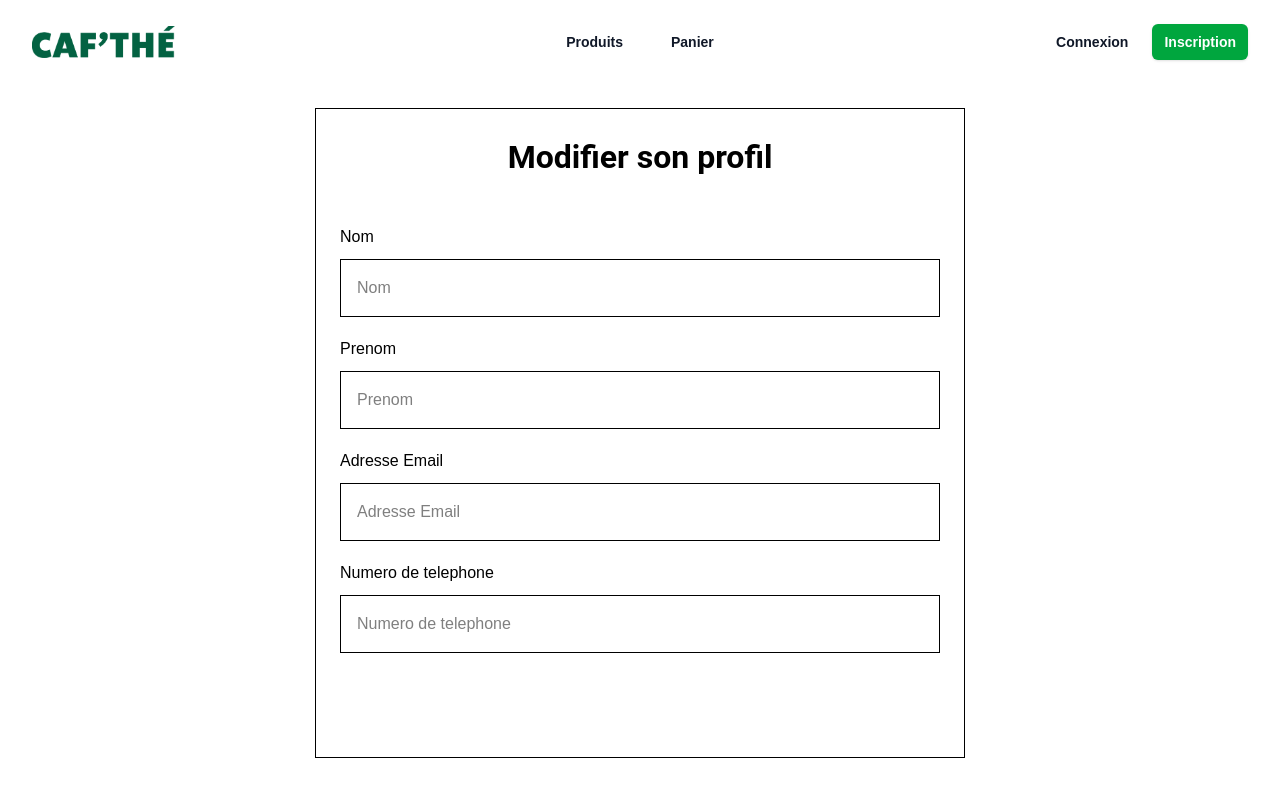
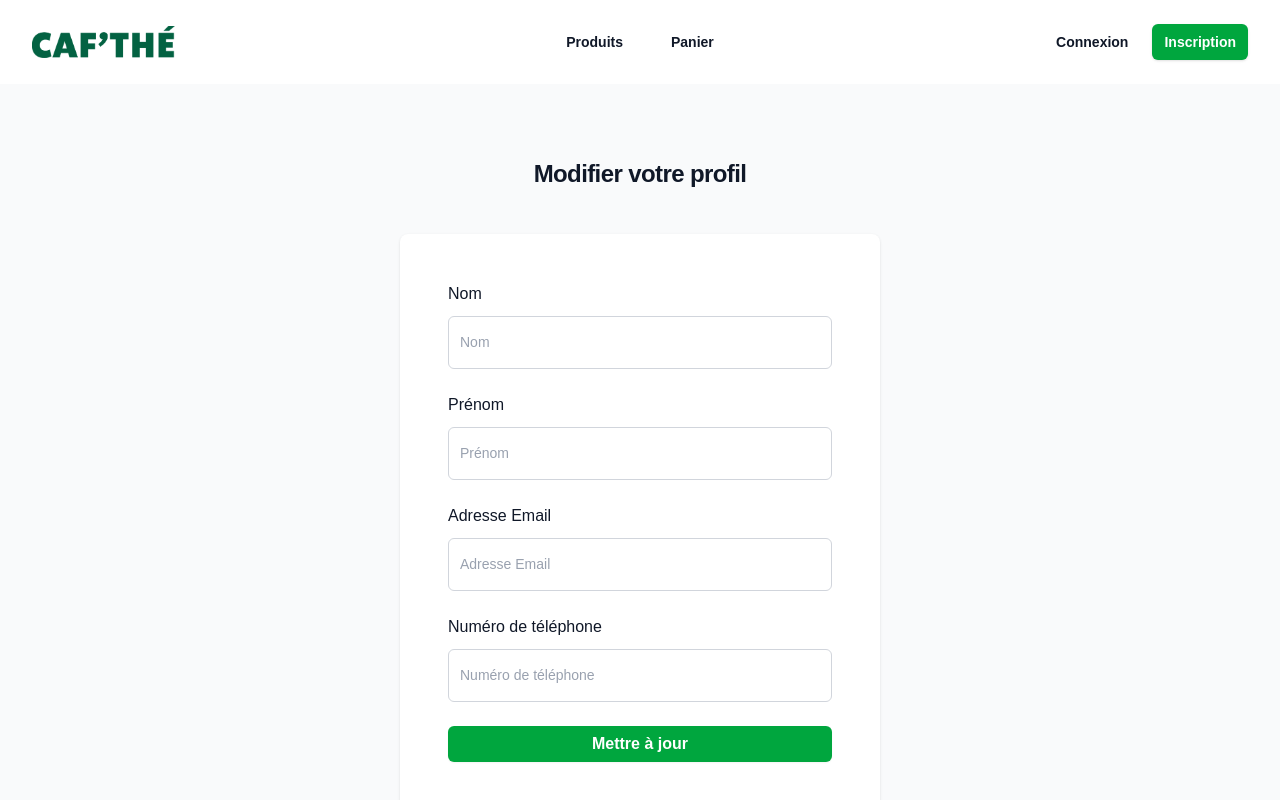
Before and after one commit to aurelienachard/ecommerce_cafthe, a React (Vite) app in the folder front-end/: page /profileconfig in a window 1280 px wide. Shown: the top 800 px of the page. Built offline with nearby package versions, Linux system fonts and the light colour scheme; a web font is replaced by a local one.

Commit message:
feat: ajout du nouveau design

```diff
--- a/front-end/src/pages/profileconfig.jsx
+++ b/front-end/src/pages/profileconfig.jsx
@@ -1,5 +1,6 @@
 import { useState, useEffect } from "react"
 import axios from 'axios'
+import { XCircleIcon } from '@heroicons/react/20/solid'
 
 const ProfileConfig = () => {
     const [utilisateurs_nom, set_utilisateurs_nom] = useState('')
@@ -89,35 +90,96 @@ const ProfileConfig = () => {
     }
 
     return (
-        <div className="min-h-screen flex flex-col items-center p-[24px]">
-            <div className="bg-warm-neutral border p-[24px]">
-                <h1 className="text-[32px] font-[Roboto] mb-[24px] font-bold text-center">Modifier son profil</h1>
+        <div className="flex min-h-full flex-1 flex-col py-[48px] justify-center bg-gray-50 sm:px-[24px] lg:px-[32px]">
+            <div className="sm:mx-auto sm:w-full sm:max-w-md">
+                <h2 className="mt-[24px] text-center text-[24px] font-bold tracking-tight text-gray-900">
+                    Modifier votre profil
+                </h2>
+            </div>
 
-                <form onSubmit={handleSubmit}>
-                    <div className="flex flex-col">
-                        <label className="mt-[20px]">Nom</label>
-                        <input value={utilisateurs_nom} onChange={handleChangeNom} placeholder="Nom" type="text" className="border bg-white p-[16px] mt-[10px] w-150"/>
-                    </div>
+            <div className="mt-[42px] sm:mx-auto sm:w-full sm:max-w-[480px]">
+                <div className="bg-white px-[24px] py-[48px] shadow-sm sm:rounded-lg sm:px-[48px]">
+                    <form onSubmit={handleSubmit} className="space-y-6">
+                        {message && (
+                            <div className="rounded-md bg-red-50 p-4">
+                                <div className="flex">
+                                    <div className="shrink-0">
+                                        <div className="flex">
+                                            <XCircleIcon aria-hidden="true" className="size-5 text-red-400" />
+                                            <p className="ml-[10px] text-sm font-medium text-red-800">{message}</p>
+                                        </div>
+                                    </div>
+                                </div>
+                            </div>
+                        )}
 
-                    <div className="flex flex-col">
-                        <label className="mt-[20px]">Prenom</label>
-                        <input value={utilisateurs_prenom} onChange={handleChangePrenom} placeholder="Prenom" type="text" className="border bg-white p-[16px] mt-[10px] w-150"/>
-                    </div>
+                        <div>
+                            <label className="block text-[16px] font-medium text-gray-900">
+                                Nom
+                            </label>
+                            <div className="mt-[10px]">
+                                <input
+                                    value={utilisateurs_nom}
+                                    onChange={handleChangeNom}
+                                    placeholder="Nom"
+                                    type="text"
+                                    className="text-[16px] outline-1 -outline-offset-1 outline-gray-300 block w-full rounded-md px-[12px] py-[16px] bg-white text-base text-gray-900 placeholder:text-gray-400 focus:outline-2 focus:-outline-offset-2 focus:outline-green-600 sm:text-[14px]"
+                                />
+                            </div>
+                        </div>
 
-                    <div className="flex flex-col">
-                        <label className="mt-[20px]">Adresse Email</label>
-                        <input value={utilisateurs_adresse_email} onChange={handleChangeAdresseEmail} placeholder="Adresse Email" type="text" className="border bg-white p-[16px] mt-[10px] w-150"/>
-                    </div>
+                        <div>
+                            <label className="block text-[16px] font-medium text-gray-900">
+                                Prénom
+                            </label>
+                            <div className="mt-[10px]">
+                                <input
+                                    value={utilisateurs_prenom}
+                                    onChange={handleChangePrenom}
+                                    placeholder="Prénom"
+                                    type="text"
+                                    className="text-[16px] outline-1 -outline-offset-1 outline-gray-300 block w-full rounded-md px-[12px] py-[16px] bg-white text-base text-gray-900 placeholder:text-gray-400 focus:outline-2 focus:-outline-offset-2 focus:outline-green-600 sm:text-[14px]"
+                                />
+                            </div>
+                        </div>
 
-                    <div className="flex flex-col">
-                        <label className="mt-[20px]">Numero de telephone</label>
-                        <input value={utilisateurs_numero_de_telephone} onChange={handleChangeNumeroDeTelephone} placeholder="Numero de telephone" type="text" className="border bg-white p-[16px] mt-[10px] w-150"/>
-                    </div>
+                        <div>
+                            <label className="block text-[16px] font-medium text-gray-900">
+                                Adresse Email
+                            </label>
+                            <div className="mt-[10px]">
+                                <input
+                                    value={utilisateurs_adresse_email}
+                                    onChange={handleChangeAdresseEmail}
+                                    placeholder="Adresse Email"
+                                    type="email"
+                                    className="text-[16px] outline-1 -outline-offset-1 outline-gray-300 block w-full rounded-md px-[12px] py-[16px] bg-white text-base text-gray-900 placeholder:text-gray-400 focus:outline-2 focus:-outline-offset-2 focus:outline-green-600 sm:text-[14px]"
+                                />
+                            </div>
+                        </div>
 
-                    <button type="submit" className="bg-green-principale p-[16px] mt-[24px] text-white w-150">Mettre a jour</button>
+                        <div>
+                            <label className="block text-[16px] font-medium text-gray-900">
+                                Numéro de téléphone
+                            </label>
+                            <div className="mt-[10px]">
+                                <input
+                                    value={utilisateurs_numero_de_telephone}
+                                    onChange={handleChangeNumeroDeTelephone}
+                                    placeholder="Numéro de téléphone"
+                                    type="tel"
+                                    className="text-[16px] outline-1 -outline-offset-1 outline-gray-300 block w-full rounded-md px-[12px] py-[16px] bg-white text-base text-gray-900 placeholder:text-gray-400 focus:outline-2 focus:-outline-offset-2 focus:outline-green-600 sm:text-[14px]"
+                                />
+                            </div>
+                        </div>
 
-                    <p>{message}</p>
-                </form>
+                        <button
+                            type="submit"
+                            className="flex w-full justify-center rounded-md bg-green-600 px-3 py-1.5 font-semibold text-white shadow-xs hover:bg-green-500">
+                            Mettre à jour
+                        </button>
+                    </form>
+                </div>
             </div>
         </div>
     )
```
